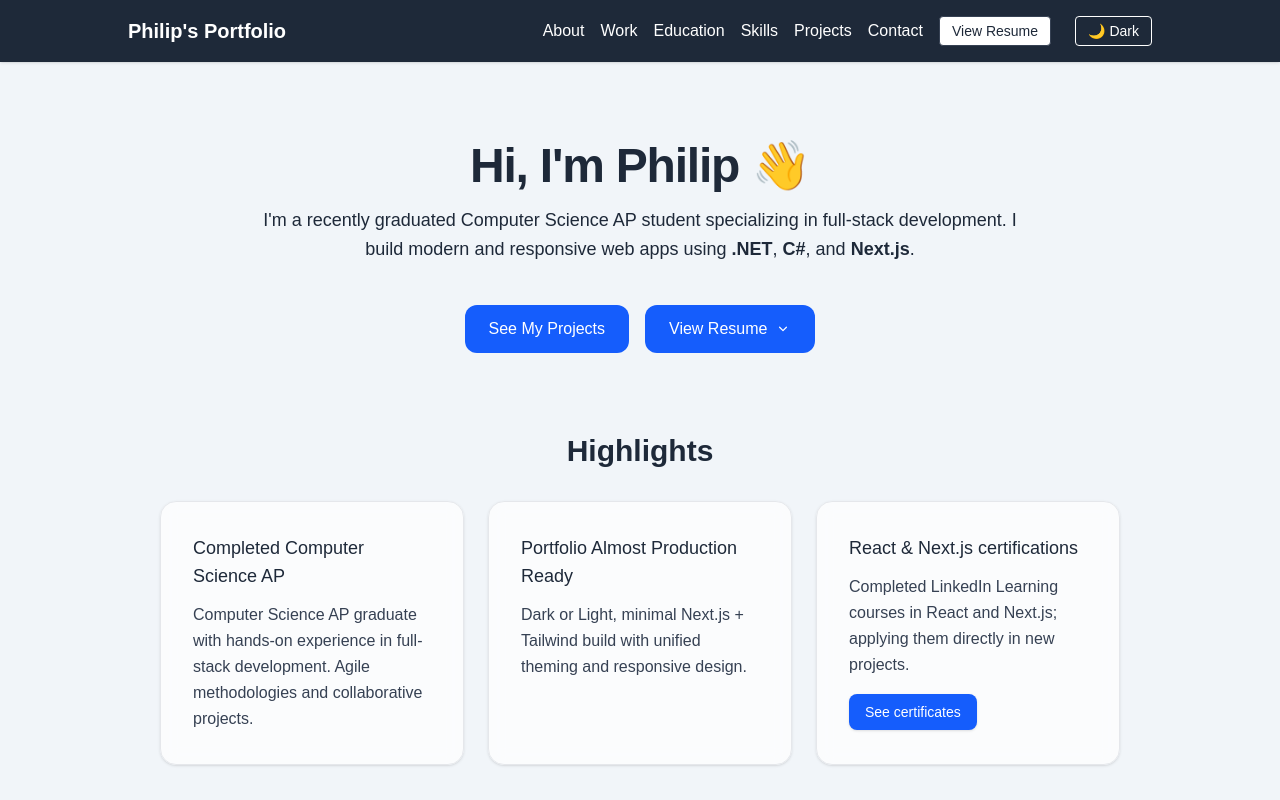
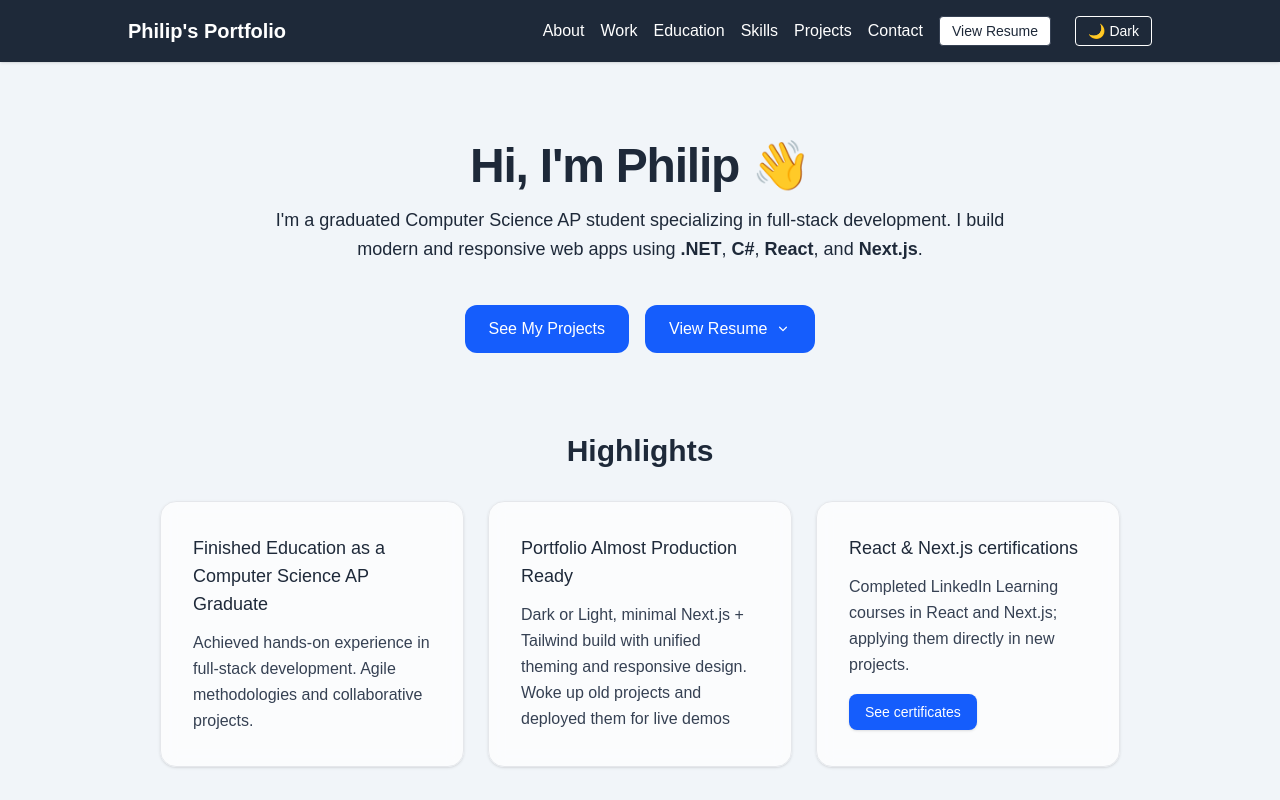
Before and after one commit to Nuggitt/portfolio-nextjs, a Next.js app: page / in a window 1280 px wide. Shown: the top 800 px of the page. Built offline with nearby package versions, Linux system fonts and the light colour scheme.

Commit message:
Added more text.

```diff
--- a/src/app/page.js
+++ b/src/app/page.js
@@ -43,9 +43,9 @@ export default function HomePage() {
           Hi, I&apos;m Philip <span aria-hidden>👋</span>
         </h1>
         <p className="about-lead max-w-3xl mx-auto">
-          I&apos;m a recently graduated Computer Science AP student specializing
-          in full-stack development. I build modern and responsive web apps
-          using <b>.NET</b>, <b>C#</b>, and <b>Next.js</b>.
+          I&apos;m a graduated Computer Science AP student specializing in
+          full-stack development. I build modern and responsive web apps using{" "}
+          <b>.NET</b>, <b>C#</b>, <b>React</b>, and <b>Next.js</b>.
         </p>
 
         <div className="mt-8 flex flex-col sm:flex-row items-center justify-center gap-4">
@@ -68,11 +68,12 @@ export default function HomePage() {
         <div className="grid md:grid-cols-3 gap-6">
           {/* Recent Graduate */}
           <div className="card h-full transition hover:shadow-md hover:-translate-y-0.5">
-            <h3 className="card-title-md">Completed Computer Science AP</h3>
+            <h3 className="card-title-md">
+              Finished Education as a Computer Science AP Graduate
+            </h3>
             <p className="text-muted">
-              Computer Science AP graduate with hands-on experience in
-              full-stack development. Agile methodologies and collaborative
-              projects.
+              Achieved hands-on experience in full-stack development. Agile
+              methodologies and collaborative projects.
             </p>
           </div>
 
@@ -81,7 +82,8 @@ export default function HomePage() {
             <h3 className="card-title-md">Portfolio Almost Production Ready</h3>
             <p className="text-muted">
               Dark or Light, minimal Next.js + Tailwind build with unified
-              theming and responsive design.
+              theming and responsive design. Woke up old projects and deployed
+              them for live demos
             </p>
           </div>
 
@@ -131,7 +133,8 @@ export default function HomePage() {
         </h2>
         <p className="text-muted mb-6 max-w-2xl mx-auto">
           I enjoy turning ideas into reliable products. If you have a project in
-          mind or want to collaborate, I&apos;d love to hear from you.
+          mind or want to collaborate, I&apos;d love to hear from you. If you
+          got any questions, feel free to use the contact form.
         </p>
         <Link href="/contact" className="btn-blue">
           Get in Touch
```
